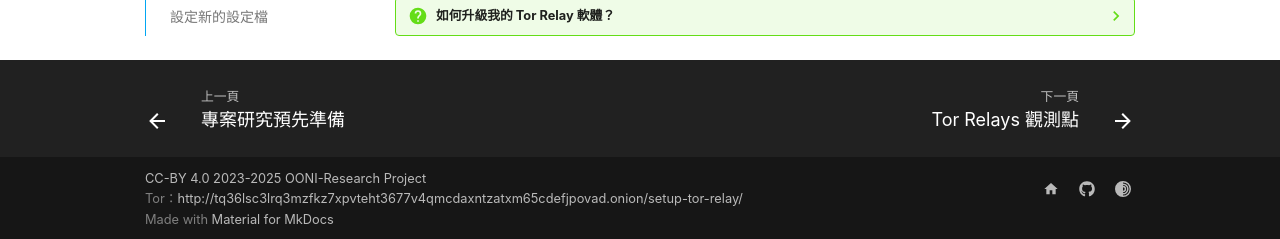
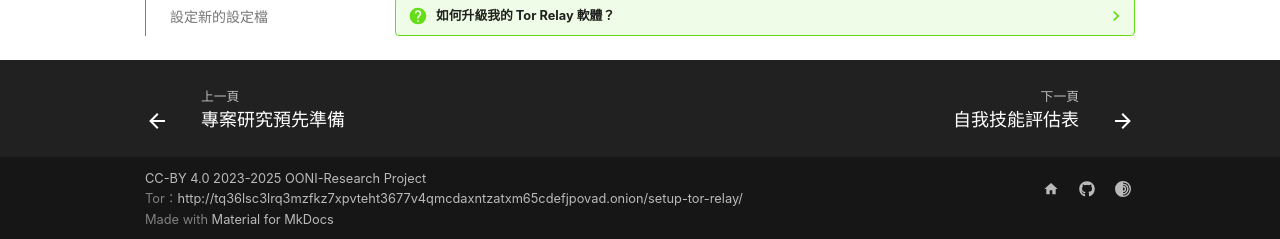
Before and after one commit to ocftw/ooni-research, an MkDocs documentation site: the page built from docs/zh-TW/setup-tor-relay.md, in a window 1280 px wide and 900 px high, scrolled down 2994 px. Shown: the part 658-897 px from the top of the window. Built offline with MkDocs 1.6.1 and Material for MkDocs 9.7.7, drawn with Linux system fonts in a browser that asks for light colours; a script that is not in the unit is left out; plug-ins that fetch from the network failed and are left out; comment, search, counter and statistics services are not loaded; part of the change alters nothing that is shown.

```diff
--- a/docs/mkdocs.yml
+++ b/docs/mkdocs.yml
@@ -29,6 +29,7 @@ nav:
   - !ENV [NAV_PPP, "參與準備"]:
       - setup-repo.md
       - setup-tor-relay.md
+      - setup-skill-level.md
   - !ENV [NAV_WATCHER, "監控觀察"]:
       - watcher-tor-relays.md
   - !ENV [NAV_POST, "資訊更新"]:
--- /dev/null
+++ b/docs/zh-TW/setup-skill-level.md
@@ -0,0 +1,109 @@
+---
+title: 自我技能評估表
+icon: octicons/paste-24
+---
+
+# :octicons-paste-24: 自我技能評估表
+
+這裡提供一份自我評估的量表，方便快速定位對於 Tor、Tails、OONI 瞭解的程度，如果你不知道從哪裡開始學習，可以把評估表當作學習的指引參考。
+
+## Tor 技能分級表
+
+### :material-checkbox-marked-circle-auto-outline: Tor-Basic
+
+=== ":material-checkbox-marked-circle-outline: Tor: Basic L1"
+
+    - [x] 瞭解 Tor 是什麼。
+    - [x] 瞭解網路自由為什麼重要、匿名網路是什麼。
+    - [x] 臺灣的網路自由嗎？
+    - [x] 我們周遭的國家目前的網路狀況。
+
+    !!! abstract "Tor: Basic L1"
+
+        ??? question "瞭解 Tor 是什麼。"
+
+            可以先從這個「[什麼是 Tor？](./what-is-tor.md){target="_blank"}」章節，開始了解。
+
+            通常 Tor 我們是指「洋蔥網路路由」，透過三層節點將網路連線隨機轉送到三台主機進出。「Tor 瀏覽器」是 Tor 團隊利用開源瀏覽器 Firefox 針對洋蔥網路所設計的，方便透過「Tor 瀏覽器」連結 .onion 結尾的網站。
+
+            :octicons-question-24: **補充內容**
+
+            1. **Tor 的背景**：Tor 是最初由美國海軍研究實驗室開發的，其目的是為了保護政府的資訊傳遞。後來開放給大眾使用，以支持言論自由和隱私保護。
+            2. **運作方式**：Tor 的名字來自其路由技術—The Onion Router（洋蔥路由）。將你的網路流量加密並隨機轉送多個中繼節點，使網路流量難以被追蹤。
+            3. **隱私與安全優點**：使用 Tor 能防止網路監控和流量分析，是隱私保護的重要工具。也因此，Tor 能夠繞過地理封鎖和網路審查，能在網路上更加自由的探索資訊。
+            4. **缺點與限制**：儘管 Tor 提供強大的隱私保護，其速度通常比傳統的網際網路連線慢，這是因為流量必須經過多重加密和節點。使用 Tor 也不保證完全匿名，如果使用者不小心透露身份資訊或登入服務帳號，仍有可能被識別。
+            5. **法律與道德考量**：在某些國家或地區，使用 Tor 可能被視為違法或不適合，使用者應理解當地法律以免違法。此外，在洋蔥網路中也存在非法活動，使用者在瀏覽時應保持警覺。
+            6. **使用技巧**：使用 Tor 時，避免打開不需要的外掛程式、腳本或下載非信任的內容，這些動作可能會洩漏你的真實 IP 或使你暴露於安全風險中。
+
+        ??? question "瞭解網路自由為什麼重要、匿名網路是什麼。"
+
+            可以先從這個「[網路自由為什麼重要？](./internet-freedom-matter.md){target="_blank"}」章節，開始了解。
+
+            :octicons-question-24: **補充內容**
+
+            臺灣的網路算是自由的，但我們周邊鄰近的國家，對於網路管控的程度有著嚴峻的差異。
+
+            1. **網路自由的重要性**：網路自由是一個涉及**言論自由**、**資訊流通**和**隱私權**的議題。自由的網路讓人們可以不受拘束地交流思想、獲取資訊以及表達觀點，這對民主和創新的發展至關重要。在某些國家，網路管控嚴格，政府可能會封鎖網站、限制社交媒體，甚至監控個人流量，這不僅影響了人民的基本人權，也限制了資訊的多樣性與透明度。
+            2. 匿名網路是什麼：匿名網路是一種讓使用者能在隱藏身份的情況下瀏覽網路的技術，以保護使用者的隱私及安全。這些網路通常依賴於多層加密及路由技術，例如 Tor 洋蔥路由，讓使用者的流量難以被追蹤。匿名網路在複雜的政治環境下成為一些使用者的安全港，尤其是那些想要規避審查或保護機敏資訊的人。
+            3. 匿名網路的優點與風險：使用匿名網路可以保護隱私，並幫助使用者繞過網路審查，到達被封鎖的網站以及和更多的人交流。然而，匿名網路也被一些非法活動所利用，因此可能會引起法律機構的注意和干預。因此，使用者在獲得匿名性和自由的同時，必須理解和承擔由此帶來的風險。
+
+        ??? question "臺灣的網路自由嗎？"
+
+            你覺得臺灣網路自由嗎？當我們在回頭思考這件事的時候，可能可以有一些比較的事件或是參考的資料。
+
+            :octicons-question-24: **補充內容**
+
+            1. **國際排名與報告**：根據「自由之家」（Freedom House）發佈的年度報告，臺灣通常被評為網路自由度高的國家之一。這份報告評估了全球各國在網路訪問的開放性、言論自由以及用戶權利保障等方面的表現。臺灣的網民可以自由地訪問大部分的國際網站，並能在網路上公開表達不同的政治觀點，這在一些鄰近國家可能會面臨限制或風險。
+            2. **事件比較**：相比之下，中國實行「防火長城」（Great Firewall）技術，全面封鎖多個國際網站，如 Google、Facebook 和 Twitter/X，進行網路審查。香港在《國安法》實施後，網路自由度也受到影響，出現了部分網頁被封鎖的情況。這些情況使臺灣的網路自由顯得尤為突出。
+            3. **當地事件與政策**：在臺灣，雖然網路言論自由受到高度保障，但也面臨著**假消息**和**網路霸凌**的挑戰，政府及民間組織也在積極尋求法律和技術手段加以改善。網路監控方面，政府要求電信業者配合偵查必要時需提供使用者資料，但大多數情況下，這些都受到法律制約，保障公民的隱私權。
+            4. **資料參考**：根據多個國際組織的評估，臺灣在網路自由指數上得分較高。這些評估基於網路審查的嚴重性、監控措施、言論自由以及法律制度等方面。
+
+        ??? question "我們周遭的國家目前的網路狀況。"
+
+            這一題是開放的議題，希望可以自行動手搜尋、瞭解臺灣周圍國家網路自由的狀況。以下是一些指引，可以從這裡出發：
+
+            **關鍵字**
+
+            1. **網路自由報告** - 了解各國在網路自由方面的排名及情況，例如搜尋「Freedom House Internet Freedom Report」。
+            2. **防火長城（Great Firewall）** - 中國大陸的網路審查機制。
+            3. **國家安全法（National Security Law）** - 香港影響網路自由的法律。
+            4. **假消息和資訊操縱（Disinformation and Information Manipulation）** - 各國面臨的假消息挑戰。
+            5. **網路中斷（Internet Shutdowns）** - 與緬甸相關的事件及其對社會的影響。
+            6. **網路監控法規（Internet Surveillance Laws）** - 各國的監控措施和其影響。
+
+            **事件**
+
+            1. **2021 年緬甸軍事政變** - 對該國網路自由的影響。
+            2. **新加坡防止網絡謠言法案（POFMA）** - 關於假訊息法案及其實施效果。
+            3. **泰國街頭示威與王室批評** - 探討政府對網路監控及言論自由的壓制。
+            4. **越南的內容封鎖措施** - 包含網路使用者備受控制的具體事例。
+
+=== ":material-checkbox-marked-circle-outline: Tor: Basic L2"
+
+    - [x] 瞭解 Tor 瀏覽器的連線方式。
+    - [x] Tor 橋接（Bridge）類型：Bridge、Snowflake、WebTunnel。
+    - [x] 各連線的使用場景、使用時機。
+    - [x] 瞭解是否可以透過 VPN 方式連線 Tor。
+
+=== ":material-checkbox-marked-circle-outline: Tor: Basic L3"
+
+    - [x] 安裝 Tor 瀏覽器，並實際使用至少一週。
+    - [x] 透過**直接連線**與**橋接方式**連線到 Tor 網路。
+    - [x] 操作切換目前的連線路徑。
+    - [x] 連線至 **.onion** 網域。
+
+### :material-checkbox-marked-circle-auto-outline: Tor-Advanced
+
+=== ":material-checkbox-marked-circle-auto-outline: Tor: Advanced L1"
+
+    - [x] 清楚理解 Tor、Onion、Tor 瀏覽器分別所指的技術。
+    - [x] 使用 Snowflake 瀏覽器過充套件建立 Tor 橋接（Bridge）。
+    - [x] 啟動 Tor 並透過 SOCKS v5 方式連結。
+    - [x] 使用 [metrics.torproject.org](https://metrics.torproject.org){target="_blank"} 查詢臺灣地區的中繼點。
+
+=== ":material-checkbox-marked-circle-auto-outline: Tor: Advanced L2"
+
+    - [x] 建立 Tor Relay 中繼點。
+    - [x] 建立 Tor Bridge 橋接點。
+    - [x] 建立 WebTunnel 中繼點。
+    - [x] 建立 **.onion** 網站。
```
